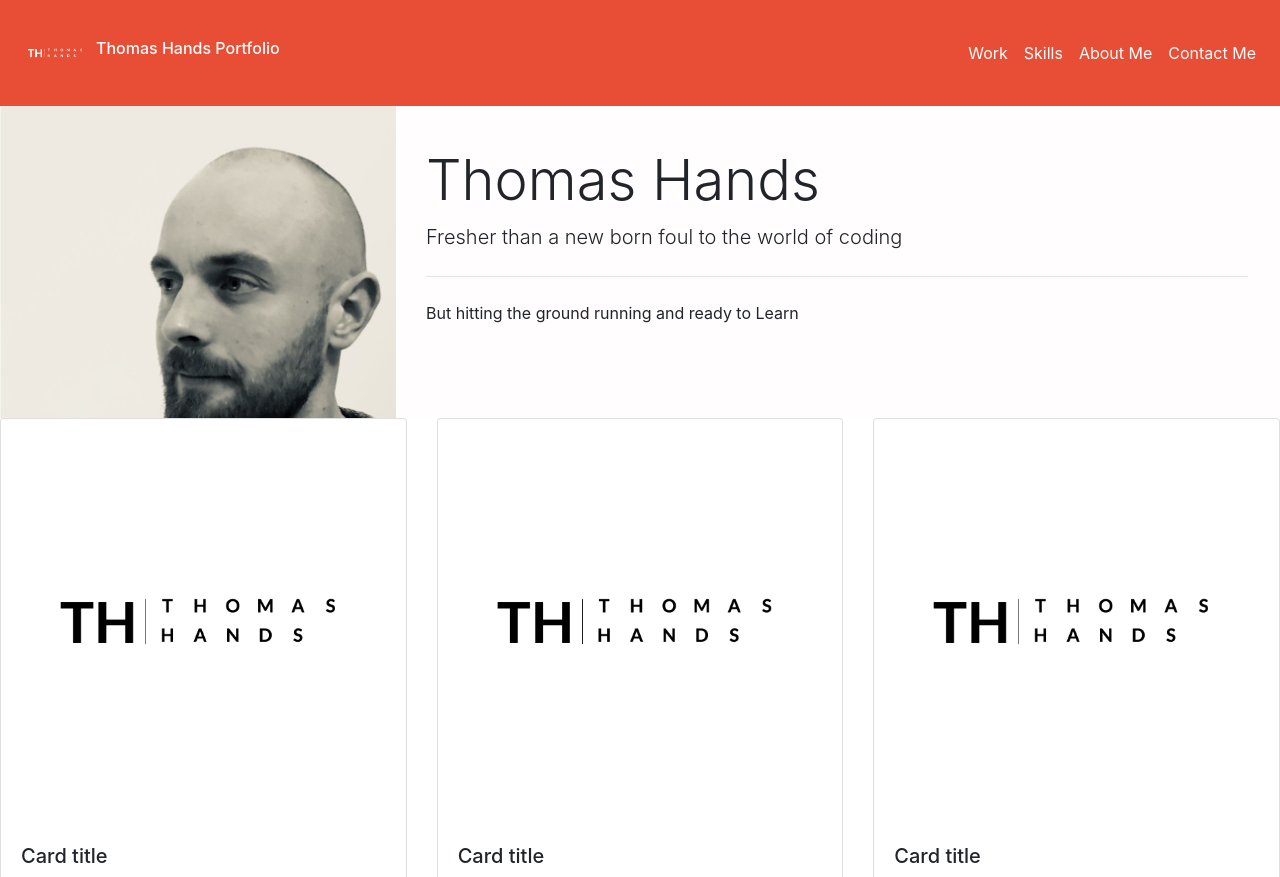
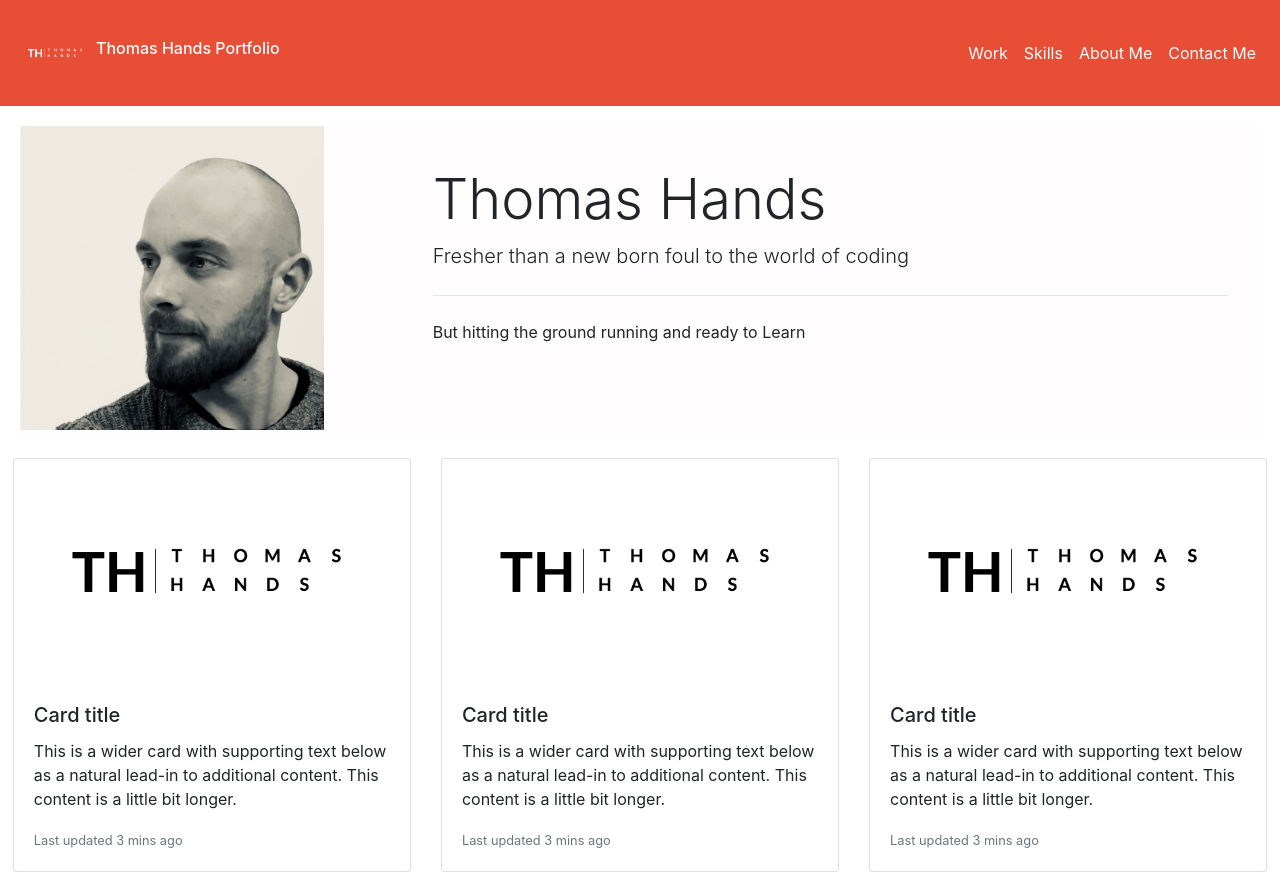
Before and after one commit to tjhandson/221222_week3_portfolio_challenge, a plain HTML site: page index.html in a window 1280 px wide. Shown: the top 877 px of the page. Drawn offline with nearby package versions, Linux system fonts and the light colour scheme.

Commit message:
corrected margins for sections

```diff
--- a/css/style.css
+++ b/css/style.css
@@ -49,12 +49,14 @@ header a:hover {
     background-color: var(--white) !important;
     display: block;
     overflow: hidden;
+    margin: 20px;
 }
 
 .Portrait img {
     object-fit: cover;
     object-position: center;
     height: 100%;
+    max-height: 38vh;
 
 }
 
@@ -66,10 +68,13 @@ header a:hover {
     object-fit: cover;
     object-position: center;
     height: 100%;
+    max-height: 28vh;
 }
 
 .work {
     display: block;
+    margin-right: 1vw;
+    margin-left: 1vw;
 }
 
 /* media query */
```
